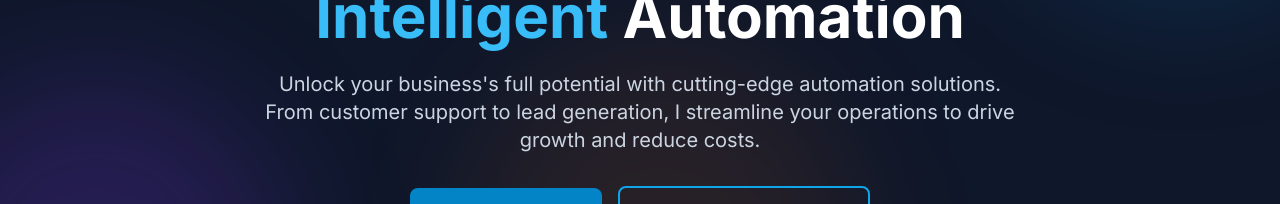
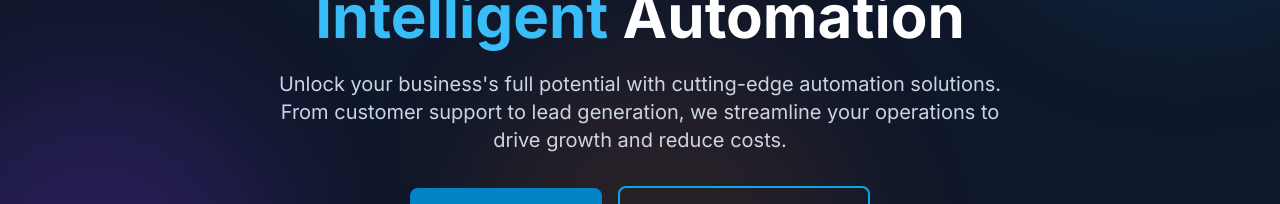
Before and after one commit to jay-4hm/starvico-2., a React (Vite) app: page / in a window 1280 px wide. Shown: the part 284-488 px from the top of the page. Built offline with nearby package versions, Linux system fonts and the light colour scheme; no server answers.

Commit message:
Update hero text

```diff
--- a/src/components/Hero.tsx
+++ b/src/components/Hero.tsx
@@ -51,7 +51,7 @@ const Hero: React.FC = () => {
               isVisible ? 'opacity-100 translate-y-0' : 'opacity-0 translate-y-10'
             }`}
           >
-            Unlock your business's full potential with cutting-edge automation solutions. From customer support to lead generation, I streamline your operations to drive growth and reduce costs.
+            Unlock your business's full potential with cutting-edge automation solutions. From customer support to lead generation, we streamline your operations to drive growth and reduce costs.
           </p>
 
           <div
```
